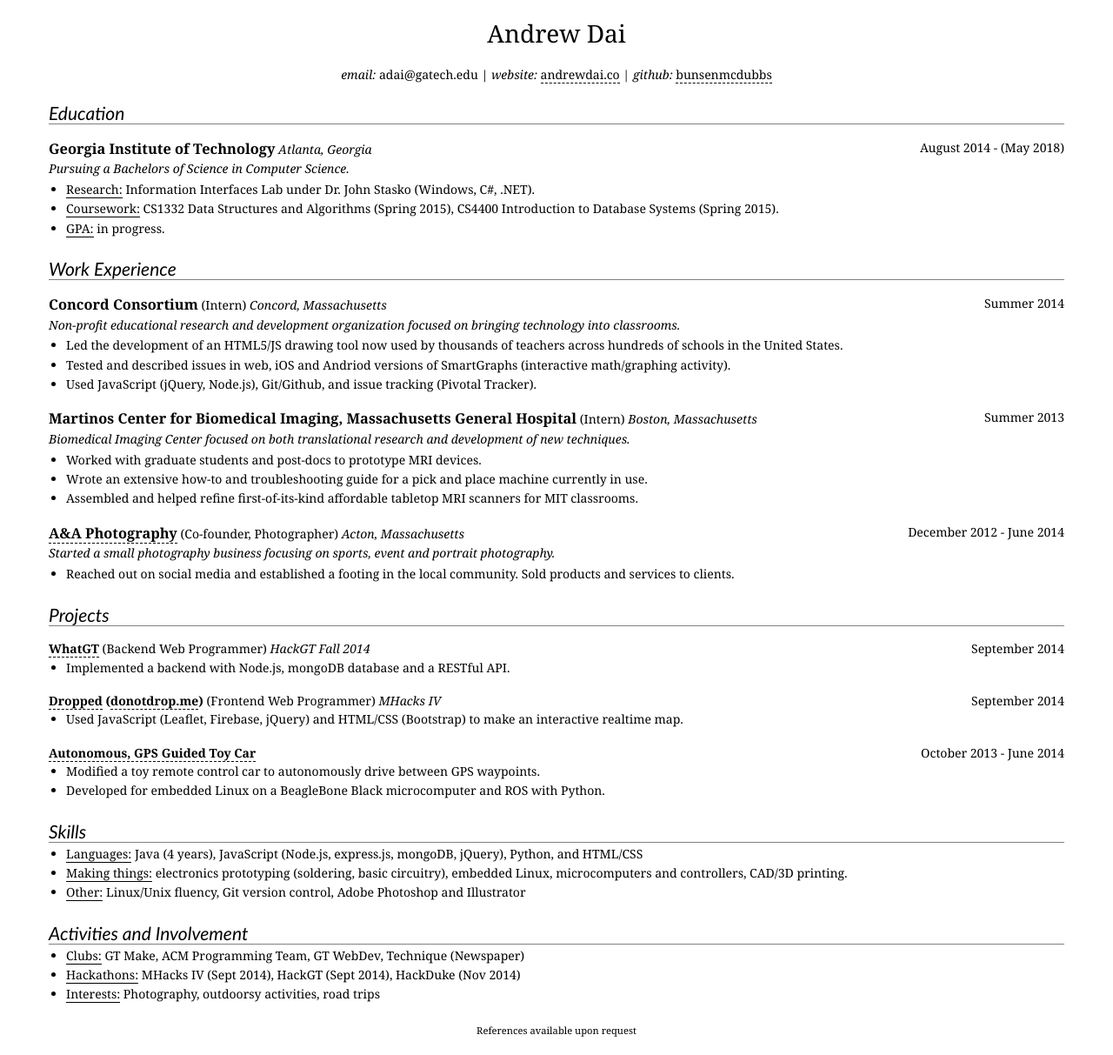
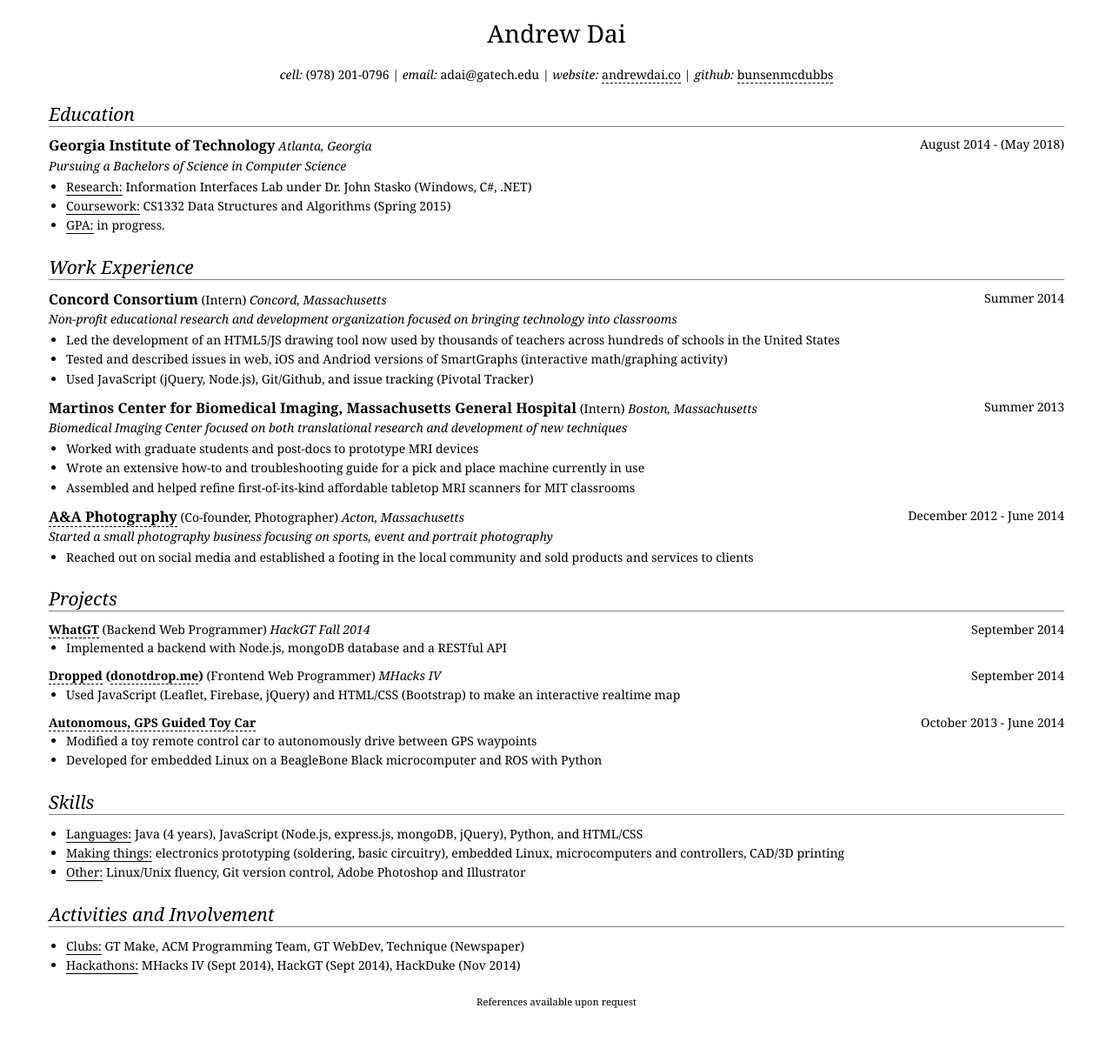
Before and after one commit to bunsenmcdubbs/bunsenmcdubbs.github.io, a Jekyll site: the page resume/index.html, which Jekyll copies as it is, in a window 1280 px wide. Shown: the whole page at 87% size. Built offline with Jekyll 4.4.1, drawn with Linux system fonts in a browser that asks for light colours; Markdown is read by kramdown in place of the engine named in the settings; after the commit the page ends 1180 px from its top, so only the background shows below that.

Commit message:
small changes  - added cell phone number back into header  - removed periods from the ends of phrases  - changed section title font to Georgia (one font for the entire document)

```diff
--- a/resume/index.html
+++ b/resume/index.html
@@ -12,8 +12,8 @@
     <h1>Andrew Dai</h1>
 
     <ul>
-      <!-- <li><span class='label'>address</span>230 Parker St. Acton, MA 01720</li>
-      <li><span class='label'>cell</span>(978) 201-0796</li> -->
+      <!-- <li><span class='label'>address</span>230 Parker St. Acton, MA 01720</li> -->
+      <li><span class='label'>cell</span>(978) 201-0796</li>
       <li><span class='label'>email</span>adai@gatech.edu</li>
       <li><span class='label'>website</span><a href="http://andrewdai.co">andrewdai.co</a></li>
       <li><span class='label'>github</span><a href="https://github.com/bunsenmcdubbs">bunsenmcdubbs</a></li>
@@ -28,12 +28,12 @@
         <h3>Georgia Institute of Technology</h3>
         <span class='loc'>Atlanta, Georgia</span>
         <span class='date'>August 2014 - (May 2018)</span>
-        <p class="des">Pursuing a Bachelors of Science in Computer Science.</p>
+        <p class="des">Pursuing a Bachelors of Science in Computer Science</p>
         <ul>
-          <li><p><span class="label">Research:</span> Information Interfaces Lab under Dr. John Stasko (Windows, C#, .NET).</p></li>
+          <li><p><span class="label">Research:</span> Information Interfaces Lab
+              under Dr. John Stasko (Windows, C#, .NET)</p></li>
           <li><p><span class="label">Coursework:</span>
-              CS1332 Data Structures and Algorithms (Spring 2015),
-              CS4400 Introduction to Database Systems (Spring 2015).</p></li>
+              CS1332 Data Structures and Algorithms (Spring 2015)</p></li>
           <li><p><span class="label">GPA:</span> in progress.</p></li>
         </ul>
       </div>
@@ -48,15 +48,15 @@
         <span class='loc'>Concord, Massachusetts</span>
         <span class='date'>Summer 2014</span>
         <p class="des">Non-profit educational research and development
-          organization focused on bringing technology into classrooms.</p>
+          organization focused on bringing technology into classrooms</p>
         <ul>
           <li><p>Led the development of an HTML5/JS drawing tool now
             used by thousands of teachers across hundreds of schools in the
-            United States.</p></li>
+            United States</p></li>
           <li><p>Tested and described issues in web, iOS and Andriod versions of
-            SmartGraphs (interactive math/graphing activity).
+            SmartGraphs (interactive math/graphing activity)</p></li>
           <li><p>Used JavaScript (jQuery, Node.js), Git/Github, and issue tracking
-            (Pivotal Tracker).</p></li>
+            (Pivotal Tracker)</p></li>
         </ul>
       </div>
 
@@ -66,13 +66,14 @@
         <span class='loc'>Boston, Massachusetts</span>
         <span class='date'>Summer 2013</span>
         <p class="des">Biomedical Imaging Center focused on both translational
-          research and development of new techniques.</p>
+          research and development of new techniques</p>
         <ul>
-          <li><p>Worked with graduate students and post-docs to prototype MRI devices.</p></li>
+          <li><p>Worked with graduate students and post-docs to prototype MRI
+              devices</p></li>
           <li><p>Wrote an extensive how-to and troubleshooting guide
-            for a pick and place machine currently in use.</p></li>
+            for a pick and place machine currently in use</p></li>
           <li><p>Assembled and helped refine first-of-its-kind affordable
-            tabletop MRI scanners for MIT classrooms.</p></li>
+            tabletop MRI scanners for MIT classrooms</p></li>
         </ul>
       </div>
 
@@ -82,10 +83,10 @@
         <span class='loc'>Acton, Massachusetts</span>
         <span class='date'>December 2012 - June 2014</span>
         <p class="des">Started a small photography business focusing on sports, event
-          and portrait photography.</p>
+          and portrait photography</p>
         <ul>
           <li><p>Reached out on social media and established a footing in the
-            local community. Sold products and services to clients.</p></li>
+            local community and sold products and services to clients</p></li>
         </ul>
       </div>
 
@@ -100,7 +101,7 @@
         <span class='loc'>HackGT Fall 2014</span>
         <span class='date'>September 2014</span>
         <ul>
-          <li><p>Implemented a backend with Node.js, mongoDB database and a RESTful API.</p></li>
+          <li><p>Implemented a backend with Node.js, mongoDB database and a RESTful API</p></li>
         </ul>
       </div>
 
@@ -114,7 +115,7 @@
           in free fall and updates an online map with location in real-time.</p> -->
         <ul>
           <li><p>Used JavaScript (Leaflet, Firebase, jQuery) and HTML/CSS (Bootstrap)
-            to make an interactive realtime map.
+            to make an interactive realtime map
             </p></li>
         </ul>
       </div>
@@ -124,9 +125,9 @@
         <span class='date'>October 2013 - June 2014</span>
         <ul>
           <li><p>Modified a toy remote control car to autonomously drive between
-            GPS waypoints.</p></li>
+            GPS waypoints</p></li>
           <li><p>Developed for embedded Linux on a BeagleBone Black microcomputer
-            and ROS with Python.</p></li>
+            and ROS with Python</p></li>
         </ul>
       </div>
 
@@ -140,7 +141,7 @@
           (Node.js, express.js, mongoDB, jQuery), Python, and HTML/CSS</p></li>
         <li><p><span class="label">Making things:</span> electronics prototyping
           (soldering, basic circuitry), embedded Linux, microcomputers and
-          controllers, CAD/3D printing.</p></li>
+          controllers, CAD/3D printing</p></li>
         <li><p><span class="label">Other:</span> Linux/Unix fluency,
           Git version control, Adobe Photoshop and Illustrator</p></li>
       </ul>
@@ -155,8 +156,6 @@
           GT WebDev, Technique (Newspaper)</p></li>
         <li><p><span class="label">Hackathons:</span> MHacks IV (Sept 2014),
           HackGT (Sept 2014), HackDuke (Nov 2014)</p></li>
-        <li><p><span class="label">Interests:</span> Photography, outdoorsy
-          activities, road trips</p></li>
       </ul>
     </section>
 
--- a/resume/style.css
+++ b/resume/style.css
@@ -64,9 +64,9 @@
   font-style: italic;
   /*font-weight: bold;*/
   border-bottom: 1px solid grey;
-  /*margin-bottom: 1.5em;*/
+  margin-bottom: .5em;
 
-  font-family: Trebuchet MS;
+  /*font-family: Trebuchet MS;*/
 }
 
 .container ul {
@@ -76,7 +76,7 @@
 }
 
 .entry {
-  margin: 1.2em 0;
+  margin: .75em 0;
 }
 
 h3 {
```
